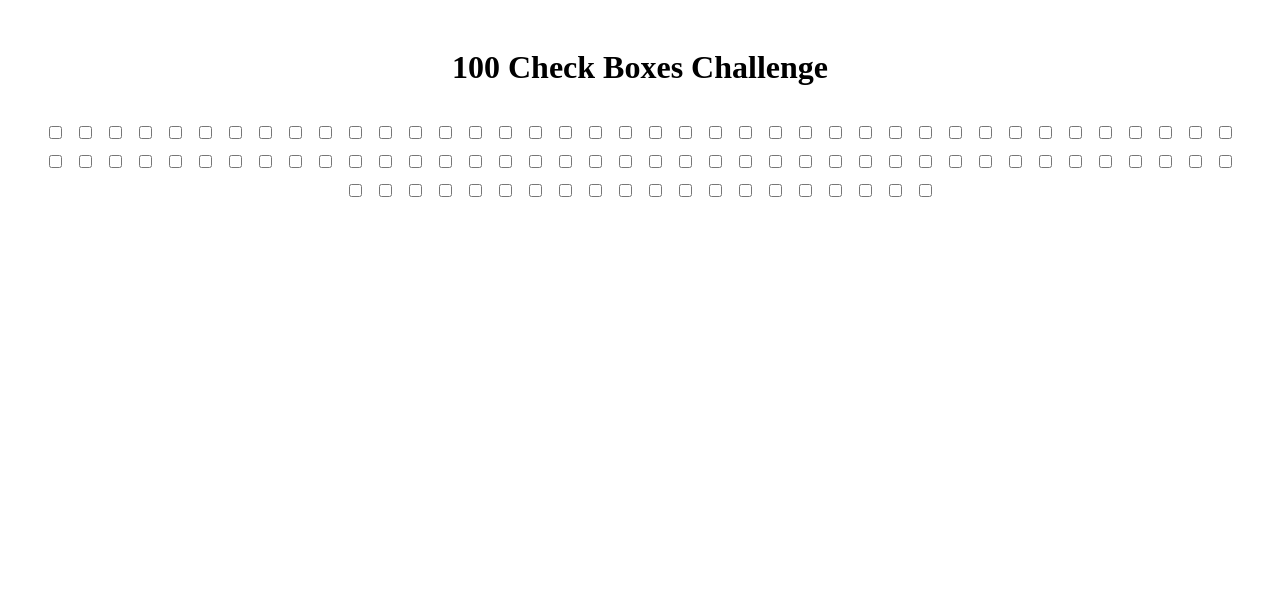
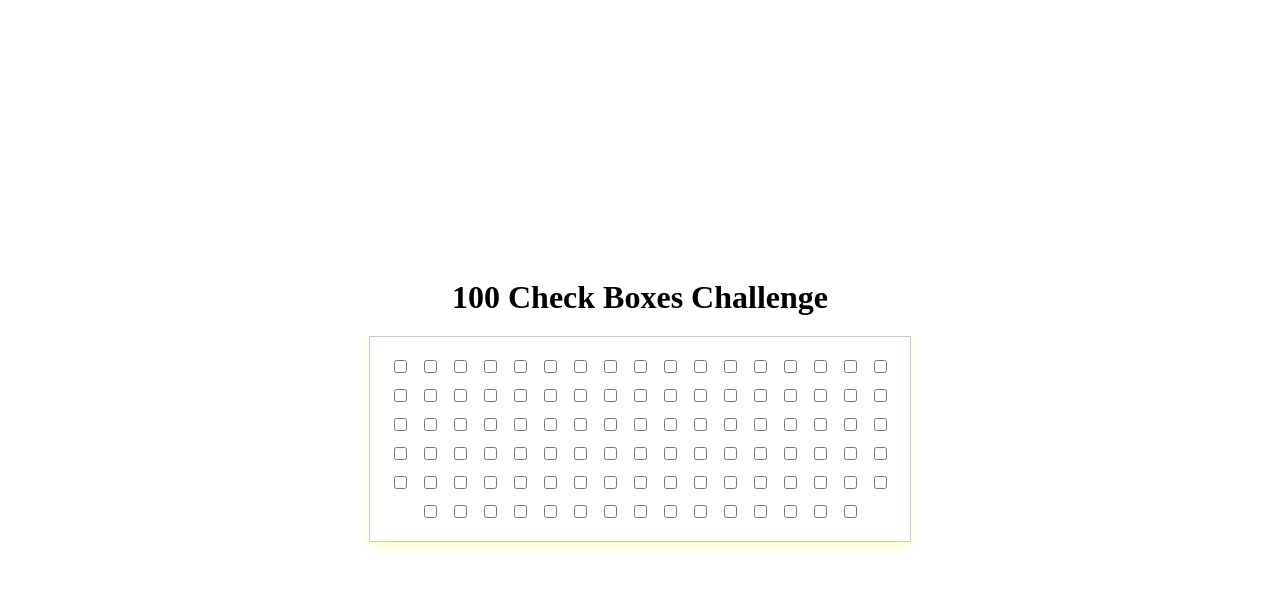
Before and after one commit to RichArdila/100checkboxes, a website: page public/index.html in a window 1280 px wide. Drawn offline with nearby package versions, Linux system fonts and the light colour scheme; no server answers.

Commit message:
Added styles

```diff
--- a/public/style.css
+++ b/public/style.css
@@ -1,33 +1,31 @@
+html,
 body {
+  height: 100%;
+  margin: 0;
+  display: flex;
+  justify-content: center;
+  align-items: center;
+  flex-direction: column;
+}
+
+.title {
+  text-align: center;
+  font-size: 2rem;
+  margin-bottom: 20px;
+}
+
+#checkboxes {
   display: flex;
   flex-wrap: wrap;
+  justify-content: center;
+  max-width: 500px;
   gap: 10px;
   padding: 20px;
-  justify-content: center;
+  border: 1px solid #ccc;
+  box-shadow: 0 6px 10px rgba(252, 239, 0, 0.2);
 }
 .checkbox-container {
   display: flex;
   flex-direction: column;
   align-items: center;
 }
-
-.title {
-  text-align: center;
-}
-
-#checkboxes {
-  display: flex;
-  flex-wrap: wrap;
-  justify-content: center;
-}
-
-.checkbox-container {
-  margin: 5px; /* Ajusta el margen según necesites */
-}
-
-/* Ejemplo para centrar el contenedor de checkboxes y el título */
-.contenedor-principal {
-  display: flex;
-  flex-direction: column;
-  align-items: center;
-}
```
